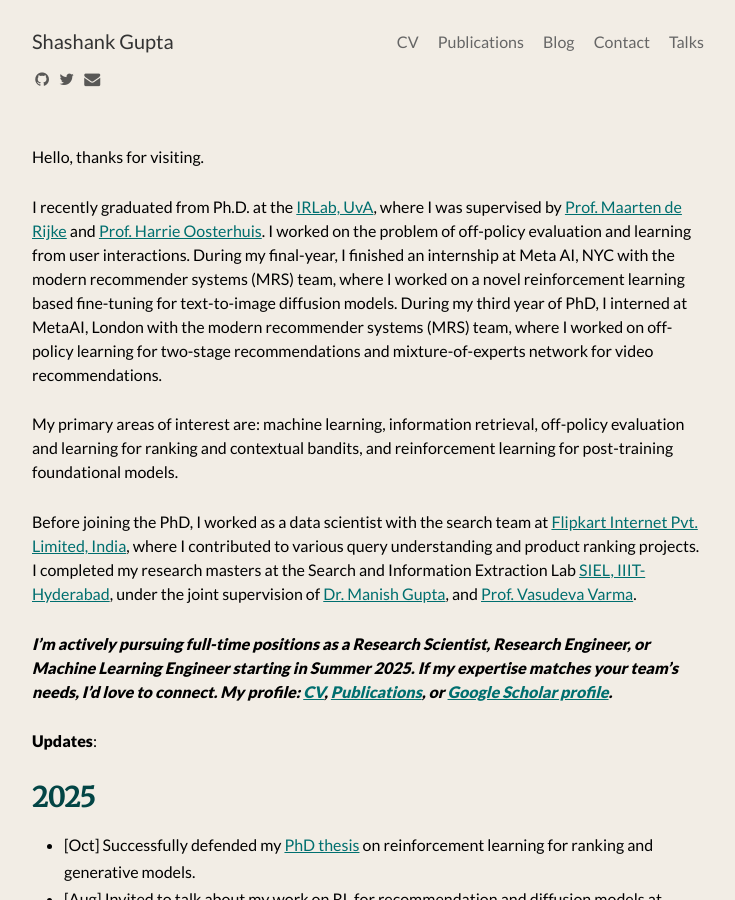
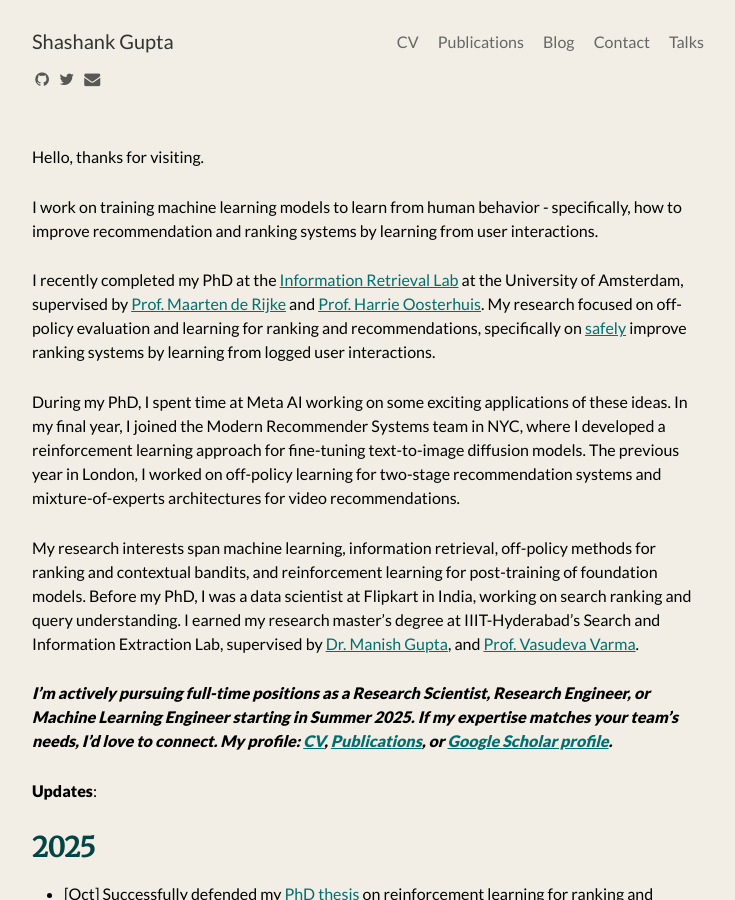
Before and after one commit to shashankg7/shashankg7.github.io, a Jekyll site: the page built from index.md, in a window 1280 px wide and 900 px high. Shown: the whole window, without its empty margins (272-1007 px from the left). Built offline with Jekyll 4.4.1, drawn with Linux system fonts in a browser that asks for light colours; nearby versions of some CDN libraries.

Commit message:
Update index.md

```diff
--- a/index.md
+++ b/index.md
@@ -5,11 +5,14 @@
 
 Hello, thanks for visiting.
 
-I recently graduated from Ph.D. at the [IRLab, UvA](http://irlab.science.uva.nl), where I was supervised by [Prof. Maarten de Rijke](https://staff.fnwi.uva.nl/m.derijke/) and [Prof. Harrie Oosterhuis](https://harrieo.github.io/). I  worked on the problem of off-policy evaluation and learning from user interactions. During my final-year, I finished an internship at Meta AI, NYC with the modern recommender systems (MRS) team, where I worked on a novel reinforcement learning based fine-tuning for text-to-image diffusion models. During my third year of PhD, I interned at MetaAI, London with the modern recommender systems (MRS) team, where I worked on off-policy learning for two-stage recommendations and mixture-of-experts network for video recommendations.
+I work on training machine learning models to learn from human behavior - specifically, how to improve recommendation and ranking systems by learning from user interactions.
 
-My primary areas of interest are: machine learning, information retrieval, off-policy evaluation and learning for ranking and contextual bandits, and reinforcement learning for post-training foundational models.
+I recently completed my PhD at the [Information Retrieval Lab]((http://irlab.science.uva.nl)) at the University of Amsterdam, supervised by [Prof. Maarten de Rijke](https://staff.fnwi.uva.nl/m.derijke/) and [Prof. Harrie Oosterhuis](https://harrieo.github.io/). My research focused on off-policy evaluation and learning for ranking and recommendations, specifically on [safely](https://arxiv.org/abs/2305.01522) improve ranking systems by learning from logged user interactions.
 
-Before joining the PhD, I worked as a data scientist with the search team at [Flipkart Internet Pvt. Limited, India](https://tech.flipkart.com/data-science/home), where I contributed to various query understanding and product ranking projects. I completed my research masters at the Search and Information Extraction Lab [SIEL, IIIT-Hyderabad](search.iiit.ac.in), under the joint supervision of [Dr. Manish Gupta](https://www.microsoft.com/en-us/research/people/gmanish/?from=http%3A%2F%2Fresearch.microsoft.com%2Fen-us%2Fpeople%2Fgmanish%2F#), and [Prof. Vasudeva Varma](https://faculty.iiit.ac.in/~vv/Home.html).
+During my PhD, I spent time at Meta AI working on some exciting applications of these ideas. In my final year, I joined the Modern Recommender Systems team in NYC, where I developed a reinforcement learning approach for fine-tuning text-to-image diffusion models. The previous year in London, I worked on off-policy learning for two-stage recommendation systems and mixture-of-experts architectures for video recommendations.
+
+My research interests span machine learning, information retrieval, off-policy methods for ranking and contextual bandits, and reinforcement learning for post-training of foundation models.
+Before my PhD, I was a data scientist at Flipkart in India, working on search ranking and query understanding. I earned my research master's degree at IIIT-Hyderabad's Search and Information Extraction Lab, supervised by [Dr. Manish Gupta](https://www.microsoft.com/en-us/research/people/gmanish/?from=http%3A%2F%2Fresearch.microsoft.com%2Fen-us%2Fpeople%2Fgmanish%2F#), and [Prof. Vasudeva Varma](https://faculty.iiit.ac.in/~vv/Home.html).
 
 ***I’m actively pursuing full-time positions as a Research Scientist, Research Engineer, or Machine Learning Engineer starting in Summer 2025. If my expertise matches your team’s needs, I’d love to connect. My profile: [CV](/resume-final.pdf), [Publications](/publications/), or [Google Scholar profile](https://scholar.google.com/citations?user=UvTcU-IAAAAJ&hl=en).***
 
```
